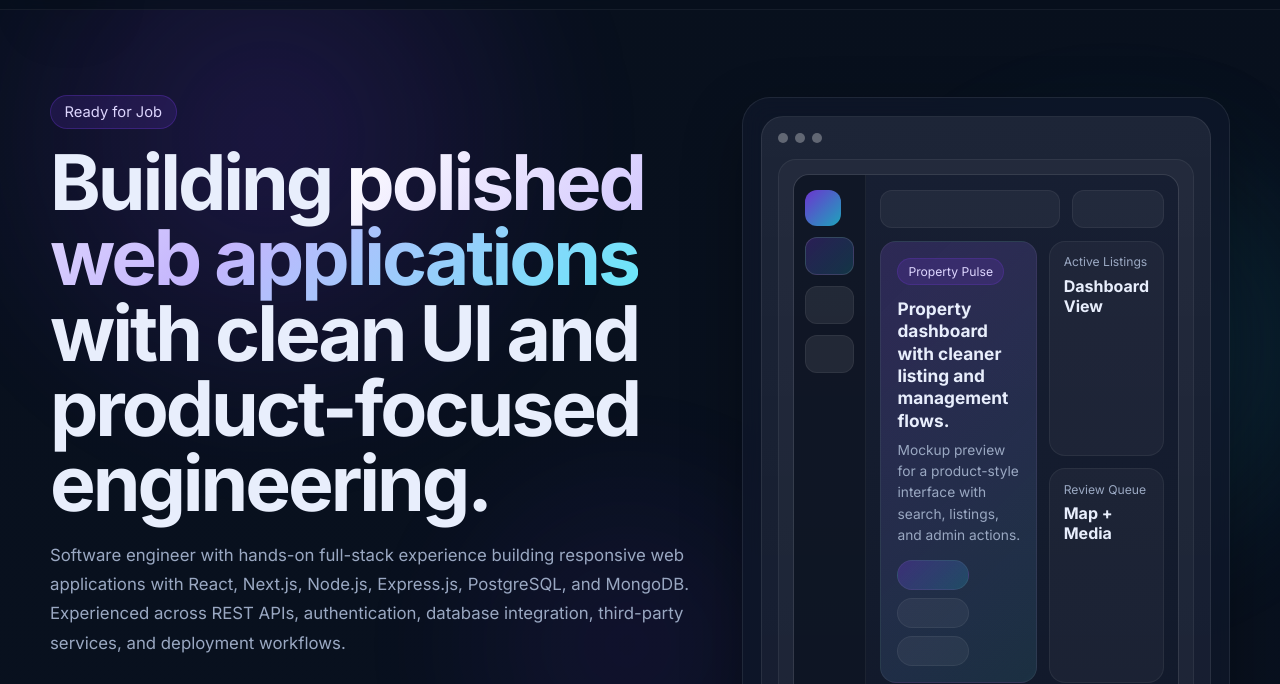
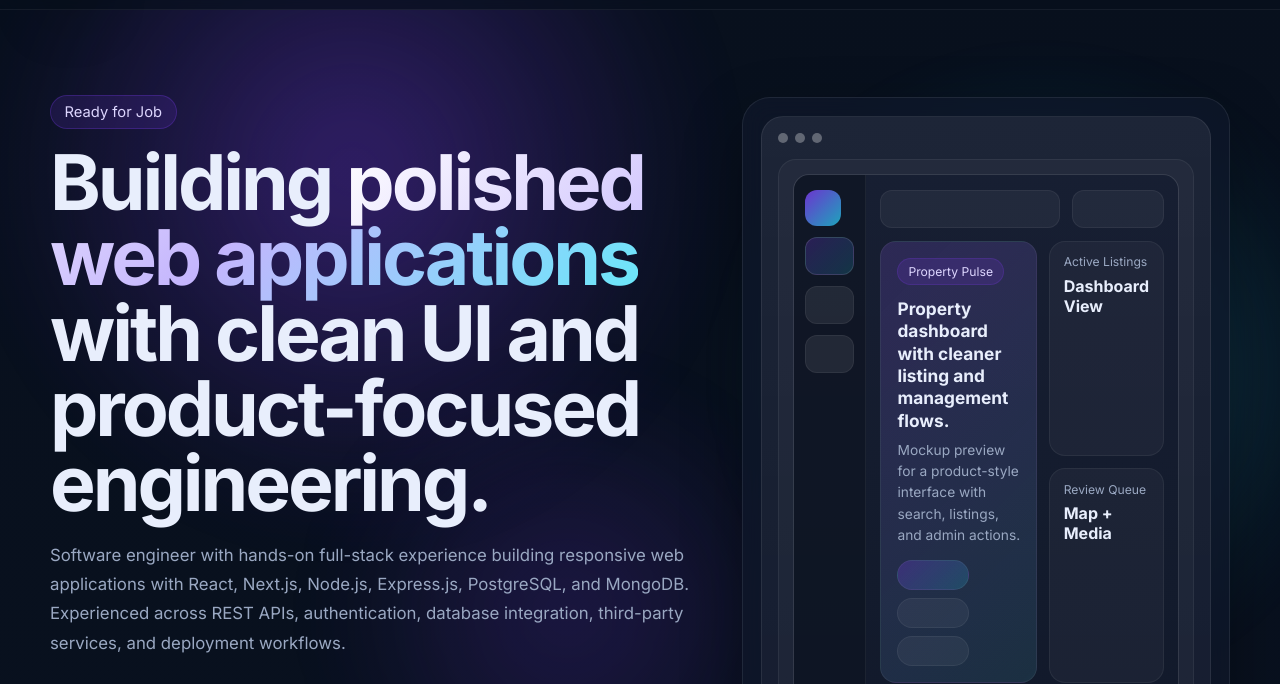
Before and after one commit to Sheldon715/Sheldon715.github.io, a plain HTML site: page index.html in a window 1280 px wide. Shown: the part 67-751 px from the top of the page. Drawn offline with Linux system fonts and the light colour scheme.

Commit message:
Enhance background animations and styles

```diff
--- a/index.html
+++ b/index.html
@@ -38,13 +38,14 @@
         min-height: 100vh;
         position: relative;
         overflow-x: hidden;
+        isolation: isolate;
       }
 
       .bg-animation {
         position: fixed;
         inset: 0;
         pointer-events: none;
-        z-index: -1;
+        z-index: 0;
         overflow: hidden;
       }
 
@@ -52,7 +53,7 @@
         position: absolute;
         border-radius: 50%;
         filter: blur(42px);
-        opacity: 0.55;
+        opacity: 0.85;
         will-change: transform;
       }
 
@@ -61,8 +62,8 @@
         height: 42rem;
         top: -10rem;
         left: -8rem;
-        background: radial-gradient(circle, rgba(124, 58, 237, 0.34) 0%, rgba(124, 58, 237, 0.16) 36%, transparent 68%);
-        animation: driftOne 18s ease-in-out infinite alternate;
+        background: radial-gradient(circle, rgba(124, 58, 237, 0.46) 0%, rgba(124, 58, 237, 0.2) 36%, transparent 68%);
+        animation: driftOne 12s ease-in-out infinite alternate;
       }
 
       .orb-2 {
@@ -70,8 +71,8 @@
         height: 34rem;
         top: 8rem;
         right: -10rem;
-        background: radial-gradient(circle, rgba(34, 211, 238, 0.28) 0%, rgba(34, 211, 238, 0.12) 38%, transparent 70%);
-        animation: driftTwo 22s ease-in-out infinite alternate;
+        background: radial-gradient(circle, rgba(34, 211, 238, 0.38) 0%, rgba(34, 211, 238, 0.16) 38%, transparent 70%);
+        animation: driftTwo 14s ease-in-out infinite alternate;
       }
 
       .orb-3 {
@@ -79,20 +80,20 @@
         height: 28rem;
         left: 34%;
         bottom: -10rem;
-        background: radial-gradient(circle, rgba(124, 58, 237, 0.16) 0%, rgba(124, 58, 237, 0.08) 40%, transparent 72%);
-        animation: driftThree 20s ease-in-out infinite alternate;
+        background: radial-gradient(circle, rgba(124, 58, 237, 0.24) 0%, rgba(124, 58, 237, 0.1) 40%, transparent 72%);
+        animation: driftThree 13s ease-in-out infinite alternate;
       }
 
       .grid-glow {
         position: absolute;
         inset: -20%;
         background:
-          linear-gradient(rgba(255,255,255,0.025) 1px, transparent 1px),
-          linear-gradient(90deg, rgba(255,255,255,0.025) 1px, transparent 1px);
+          linear-gradient(rgba(255,255,255,0.03) 1px, transparent 1px),
+          linear-gradient(90deg, rgba(255,255,255,0.03) 1px, transparent 1px);
         background-size: 72px 72px;
         mask-image: radial-gradient(circle at center, rgba(255,255,255,0.55), transparent 78%);
-        opacity: 0.28;
-        animation: gridMove 26s linear infinite;
+        opacity: 0.42;
+        animation: gridMove 12s linear infinite;
       }
 
       a {
@@ -107,6 +108,13 @@
       .container {
         width: min(var(--max), calc(100% - 2rem));
         margin: 0 auto;
+      }
+
+      .nav,
+      main,
+      footer {
+        position: relative;
+        z-index: 1;
       }
 
       .nav {
@@ -776,10 +784,10 @@
           transform: translate3d(0, 0, 0) scale(1);
         }
         50% {
-          transform: translate3d(8vw, 6vh, 0) scale(1.08);
+          transform: translate3d(12vw, 8vh, 0) scale(1.12);
         }
         100% {
-          transform: translate3d(16vw, 12vh, 0) scale(1.14);
+          transform: translate3d(22vw, 16vh, 0) scale(1.2);
         }
       }
 
@@ -788,10 +796,10 @@
           transform: translate3d(0, 0, 0) scale(1);
         }
         50% {
-          transform: translate3d(-10vw, 4vh, 0) scale(1.1);
+          transform: translate3d(-12vw, 6vh, 0) scale(1.14);
         }
         100% {
-          transform: translate3d(-16vw, 12vh, 0) scale(1.16);
+          transform: translate3d(-22vw, 14vh, 0) scale(1.22);
         }
       }
 
@@ -800,10 +808,10 @@
           transform: translate3d(0, 0, 0) scale(1);
         }
         50% {
-          transform: translate3d(-5vw, -6vh, 0) scale(1.06);
+          transform: translate3d(-8vw, -8vh, 0) scale(1.1);
         }
         100% {
-          transform: translate3d(7vw, -10vh, 0) scale(1.12);
+          transform: translate3d(10vw, -14vh, 0) scale(1.18);
         }
       }
 
```
